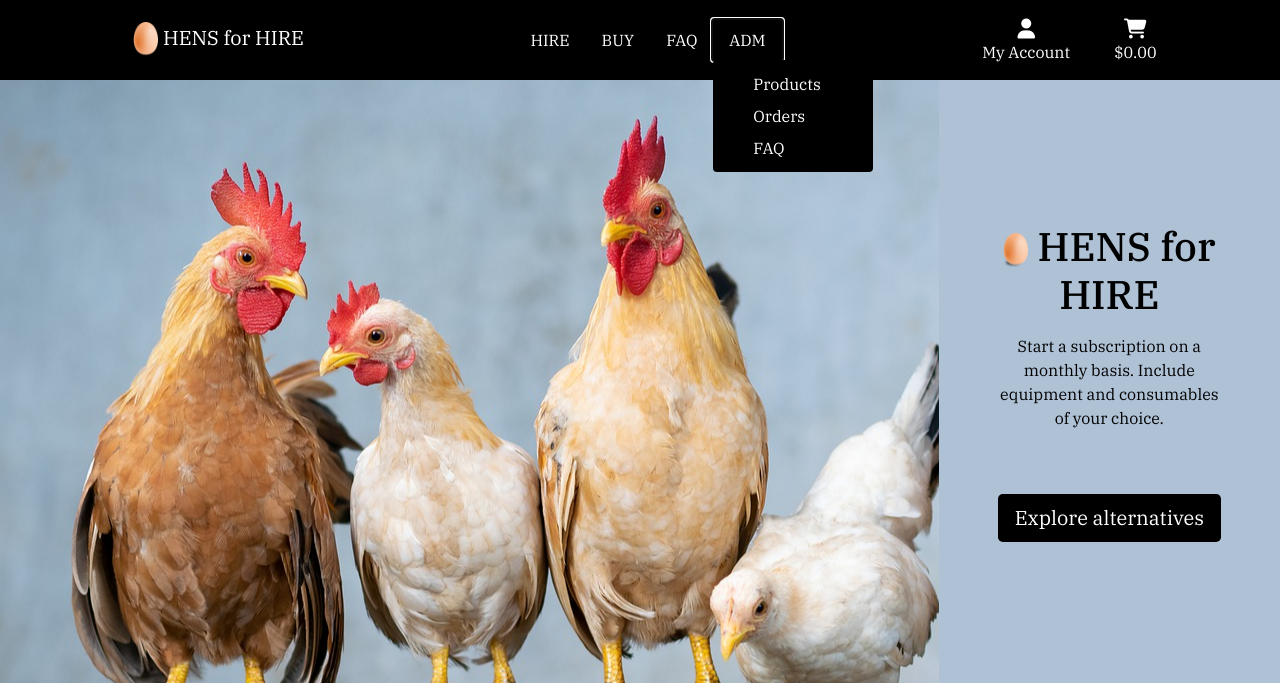
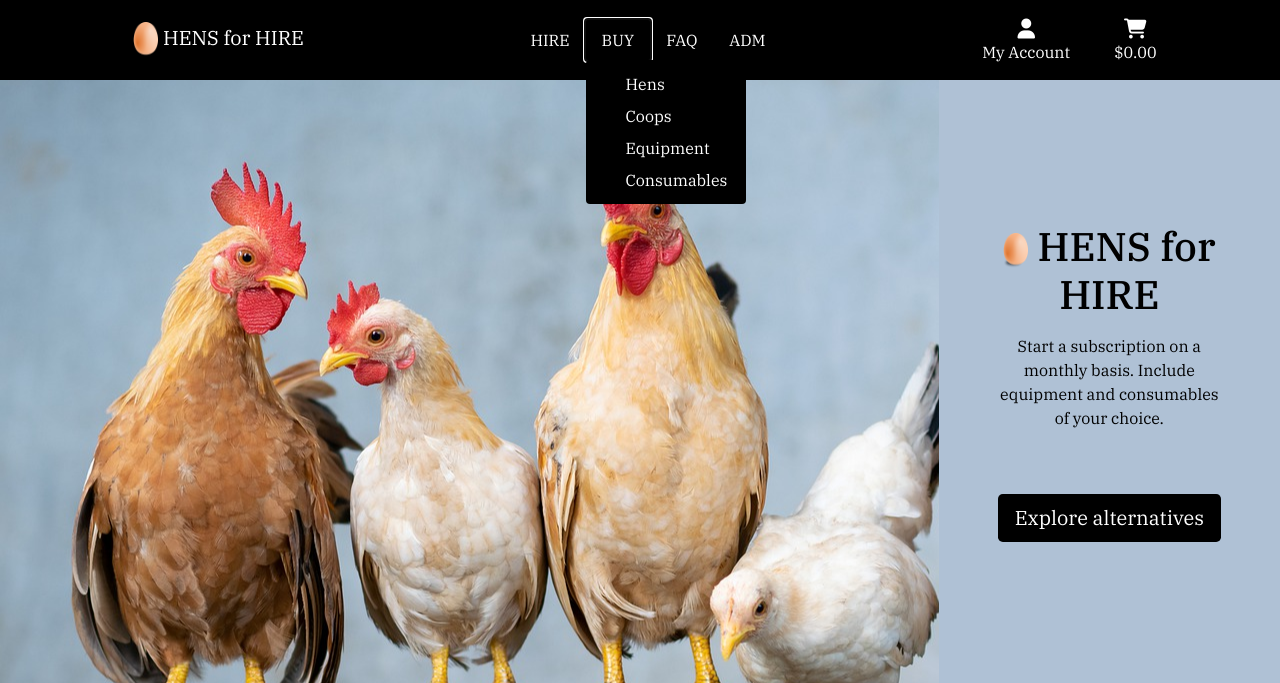
Before and after one commit to Carina-P/hire-hens, a Django app: page / in a window 1280 px wide, after a click on "BUY". Shown: the top 683 px of the page. Run offline with Django 3.2, Linux system fonts and the light colour scheme; the visitor is signed in with stand-in values (Sample User, id 1); parts of the project's set-up code (start-up, migrations or seed data) failed here and were passed over; some libraries are stand-ins or nearby versions.

Commit message:
Navbar: Added links to products

```diff
--- a/products/templates/products/products_by_category.html
+++ b/products/templates/products/products_by_category.html
@@ -9,7 +9,7 @@
 <div class="row p-3">
     {% for product in products %}
     <div class="col-sm-6 col-md-6 col-lg-4 col-xl-3">
-        <div class="card h-100 border-0">
+        <div class="card h-100 border-black">
             {% if product.image %}
             <a href="#">
                 <img class="card-img-top img-fluid" src="{{ product.image.url }}" alt="{{ product.name }}">
--- a/static/css/base.css
+++ b/static/css/base.css
@@ -148,6 +148,10 @@ body {
     --bs-breadcrumb-divider: '>';
 }
 
+.border-black {
+    border-color: #000000;
+}
+
 /* -------- FAQ --*/
 
 .accordion {
--- a/templates/base.html
+++ b/templates/base.html
@@ -59,8 +59,21 @@
         <div class="col-6 col-md-4 center-nav-items">
           <div class="navbar-nav">
             <a href="#" class="nav-link px-3 d-block d-md-none">HOME</a>
-            <a href="#" class="nav-link px-3">HIRE</a>
-            <a href="#" class="nav-link px-3">BUY</a>
+            <a href="{% url 'get_products_by_category' 'Hens' 'rent' %}" class="nav-link px-3">HIRE</a>
+            <div class="nav-item dropdown">
+              <a class="nav-link px-3" href="#" id="adm-link" data-toggle="dropdown" aria-haspopup="true"
+                aria-expanded="false">
+                BUY
+              </a>
+              <div class="dropdown-menu bg-black ps-4 border-0" aria-labelledby="adm-link">
+                <a href="{% url 'get_products_by_category' 'Hens' 'buy' %}" class="dropdown-item text-white">Hens</a>
+                <a href="{% url 'get_products_by_category' 'Coops' 'buy' %}" class="dropdown-item text-white">Coops</a>
+                <a href="{% url 'get_products_by_category' 'Equipment' 'buy' %}"
+                  class="dropdown-item text-white">Equipment</a>
+                <a href="{% url 'get_products_by_category' 'Consumables' 'buy' %}"
+                  class="dropdown-item text-white">Consumables</a>
+              </div>
+            </div>
             <a href="{% url 'faq' %}" class="nav-link px-3">FAQ</a>
             {% if request.user.is_authenticated %}
             {% if request.user.is_superuser %}
```
Also changed, not shown: media/coop2.jpg (added), media/coop2_IoBrszB.jpg (added).
